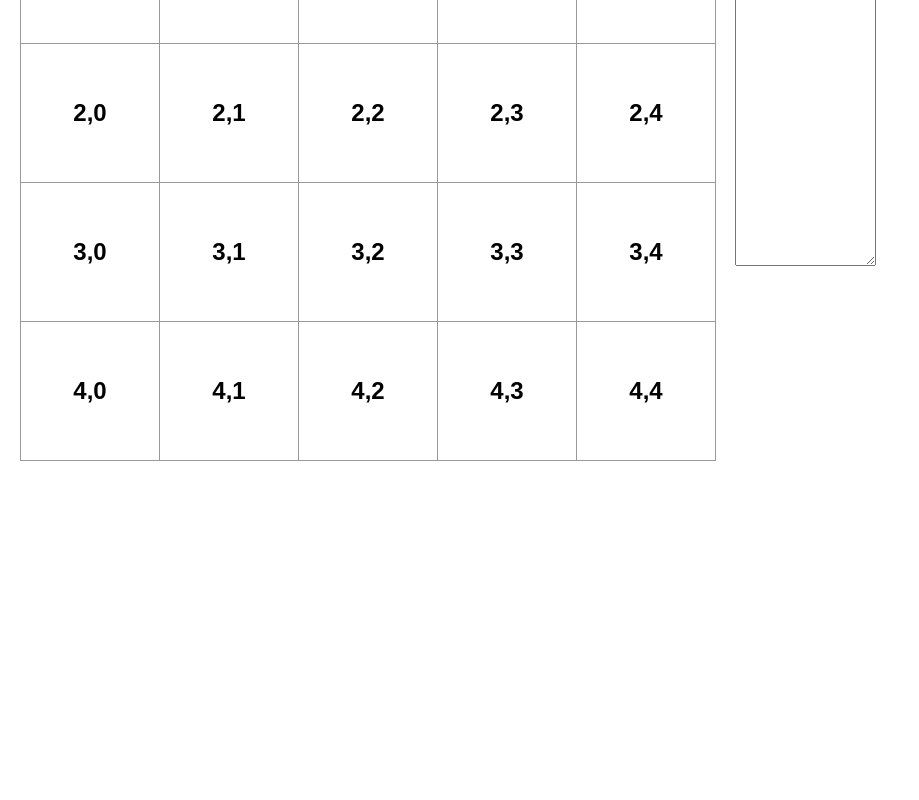
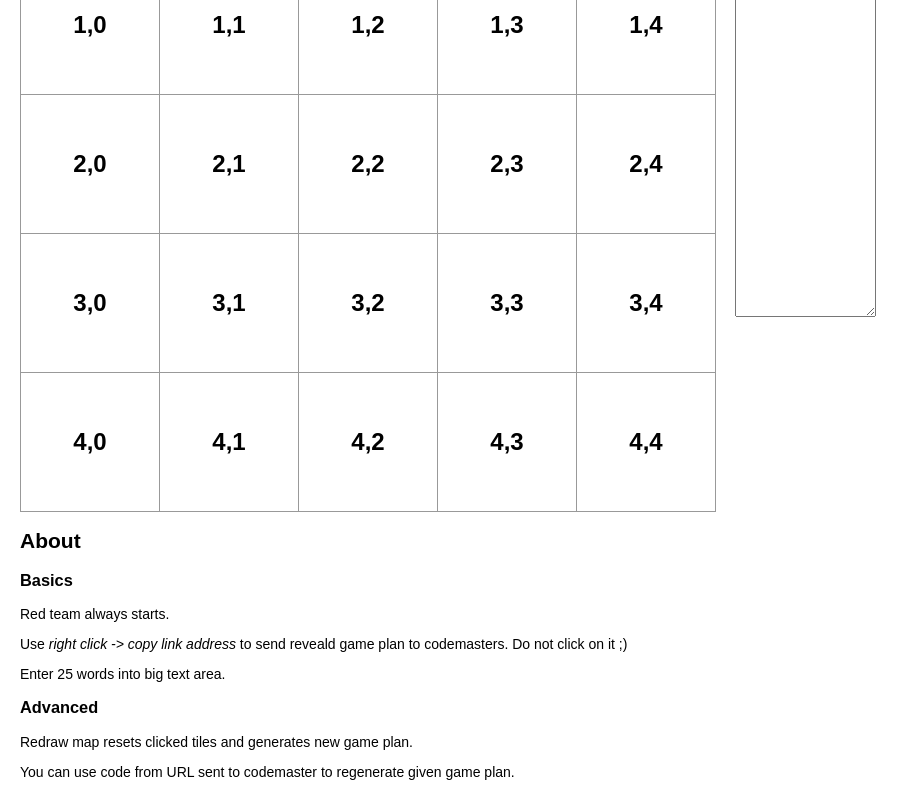
Before and after one commit to adekcz/codenames, a React (Create React App) app: page / in a window 1280 px wide. Shown: the part 254-1054 px from the top of the page, without its empty margins (0-919 px from the left). Before the commit the page ends 800 px from the top, so only its background shows below. Built offline with nearby package versions, Linux system fonts and the light colour scheme.

Commit message:
adding instructions

```diff
--- a/src/App.js
+++ b/src/App.js
@@ -263,6 +263,7 @@ let App = ({size=5, }) => {
 
     return (
         <div>
+            <h1>Ugly codenames</h1>
             <div className='rowFlex'>
                 <Board tiles={tiles}
                     currentColors={currentColors}
@@ -295,6 +296,24 @@ let App = ({size=5, }) => {
                     </div>
                 </div>
             </div>
+            <h2>About</h2>
+            <h3>Basics</h3>
+            <p>
+                Red team always starts.
+            </p>
+            <p>
+                Use <i>right click -> copy link address</i> to send reveald game plan to codemasters. Do not click on it ;)
+            </p>
+            <p>
+                Enter 25 words into big text area.
+            </p>
+            <h3>Advanced</h3>
+            <p>
+                Redraw map resets clicked tiles and generates new game plan.
+            </p>
+            <p>
+                You can use code from URL sent to codemaster to regenerate given game plan.
+            </p>
         </div>
     );
 }
```
